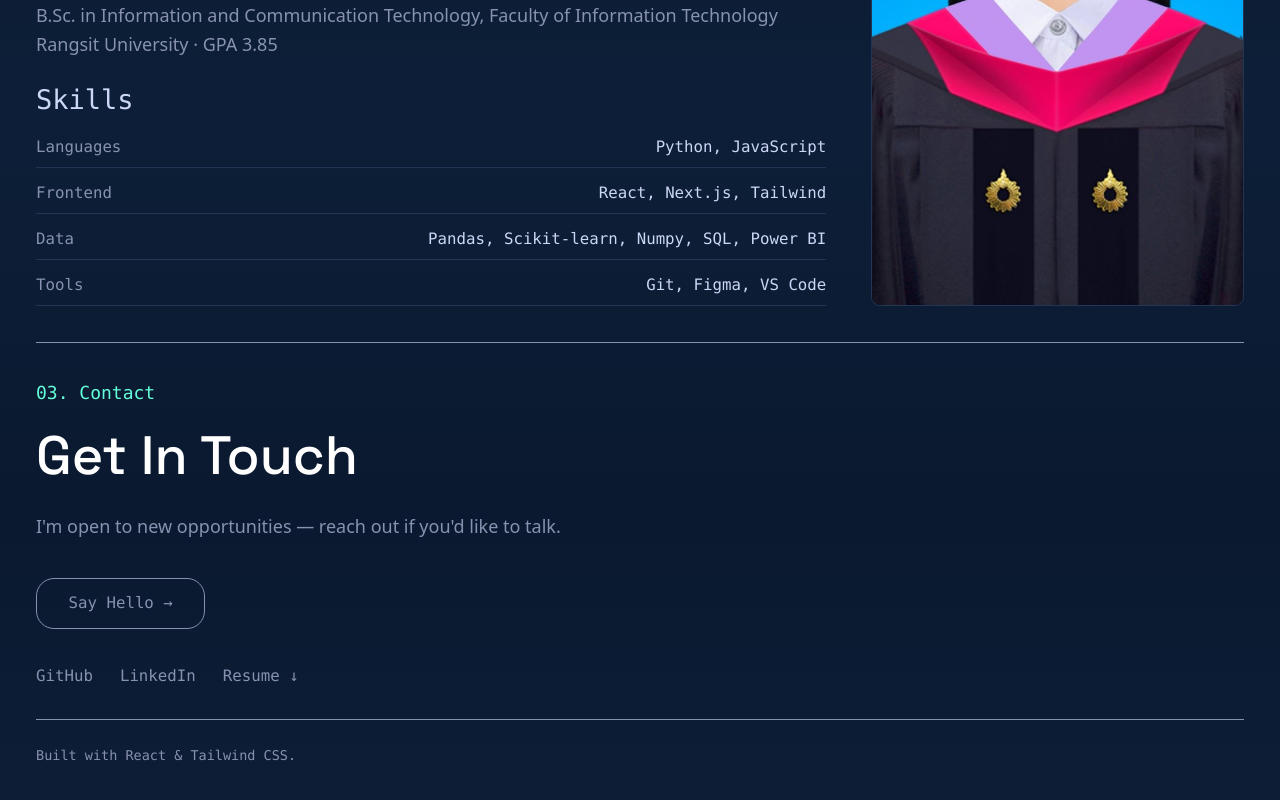
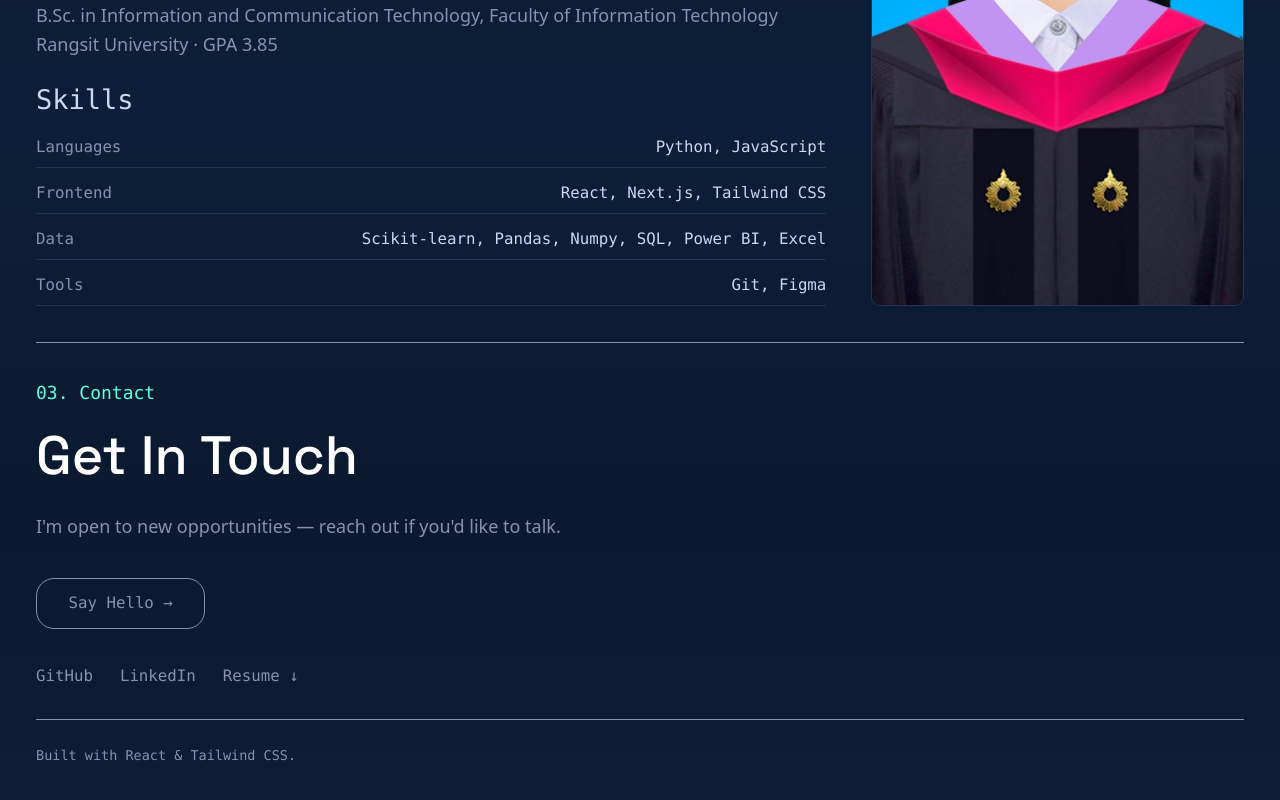
Before and after one commit to thidarr/Personal_Portfolio, a React (Vite) app in the folder my-portfolio/: page / in a window 1280 px wide. Shown: the part 1892-2692 px from the top of the page. Built offline with nearby package versions, Linux system fonts and the light colour scheme.

Commit message:
skill section updated

```diff
--- a/my-portfolio/src/components/About.jsx
+++ b/my-portfolio/src/components/About.jsx
@@ -56,15 +56,15 @@ function About() {
                                 </li>
                                 <li className="flex justify-between gap-4 border-b border-border pb-2">
                                     <span className="text-text shrink-0">Frontend</span>
-                                    <span className="text-text-h text-right">React, Next.js, Tailwind</span>
+                                    <span className="text-text-h text-right">React, Next.js, Tailwind CSS</span>
                                 </li>
                                 <li className="flex justify-between gap-4 border-b border-border pb-2">
                                     <span className="text-text shrink-0">Data</span>
-                                    <span className="text-text-h text-right">Pandas, Scikit-learn, Numpy, SQL, Power BI</span>
+                                    <span className="text-text-h text-right">Scikit-learn, Pandas, Numpy, SQL, Power BI, Excel</span>
                                 </li>
                                 <li className="flex justify-between gap-4 border-b border-border pb-2">
                                     <span className="text-text shrink-0">Tools</span>
-                                    <span className="text-text-h text-right">Git, Figma, VS Code</span>
+                                    <span className="text-text-h text-right">Git, Figma</span>
                                 </li>
                             </ul>
                         </div>
```
